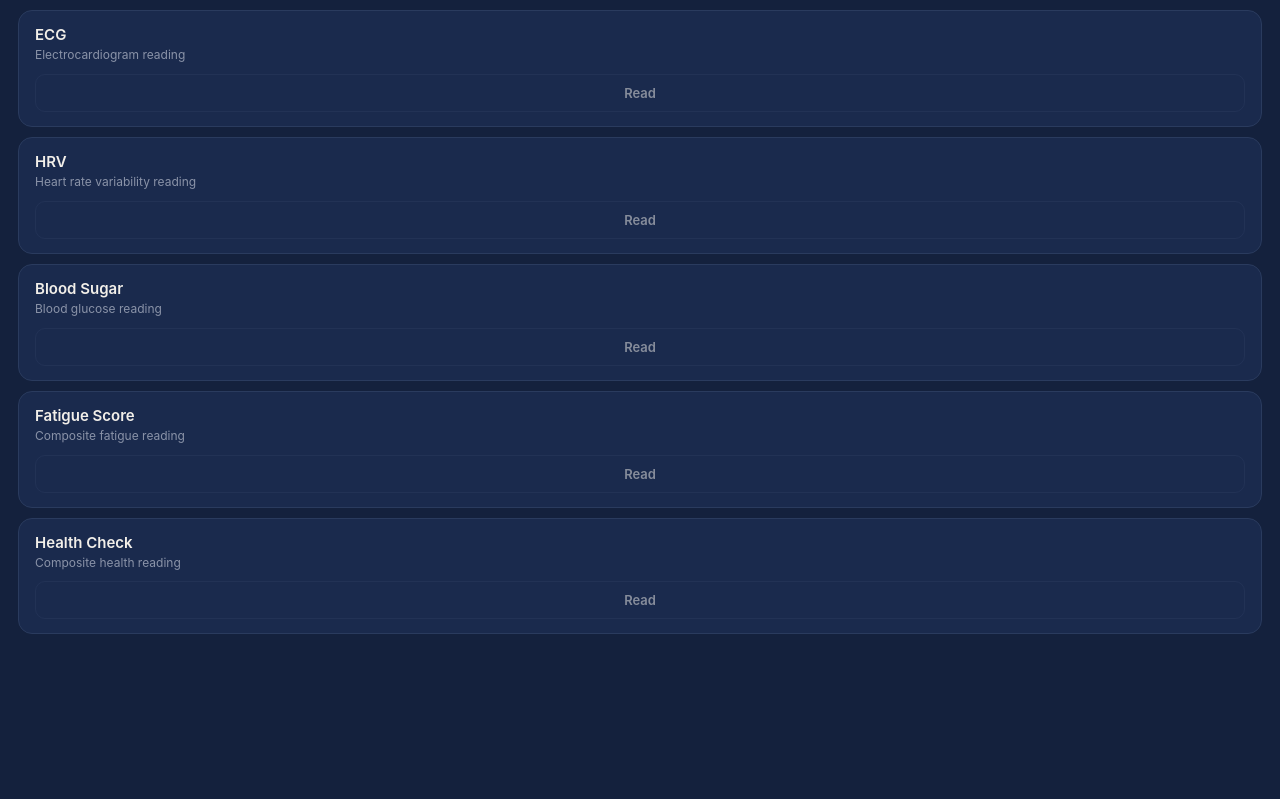
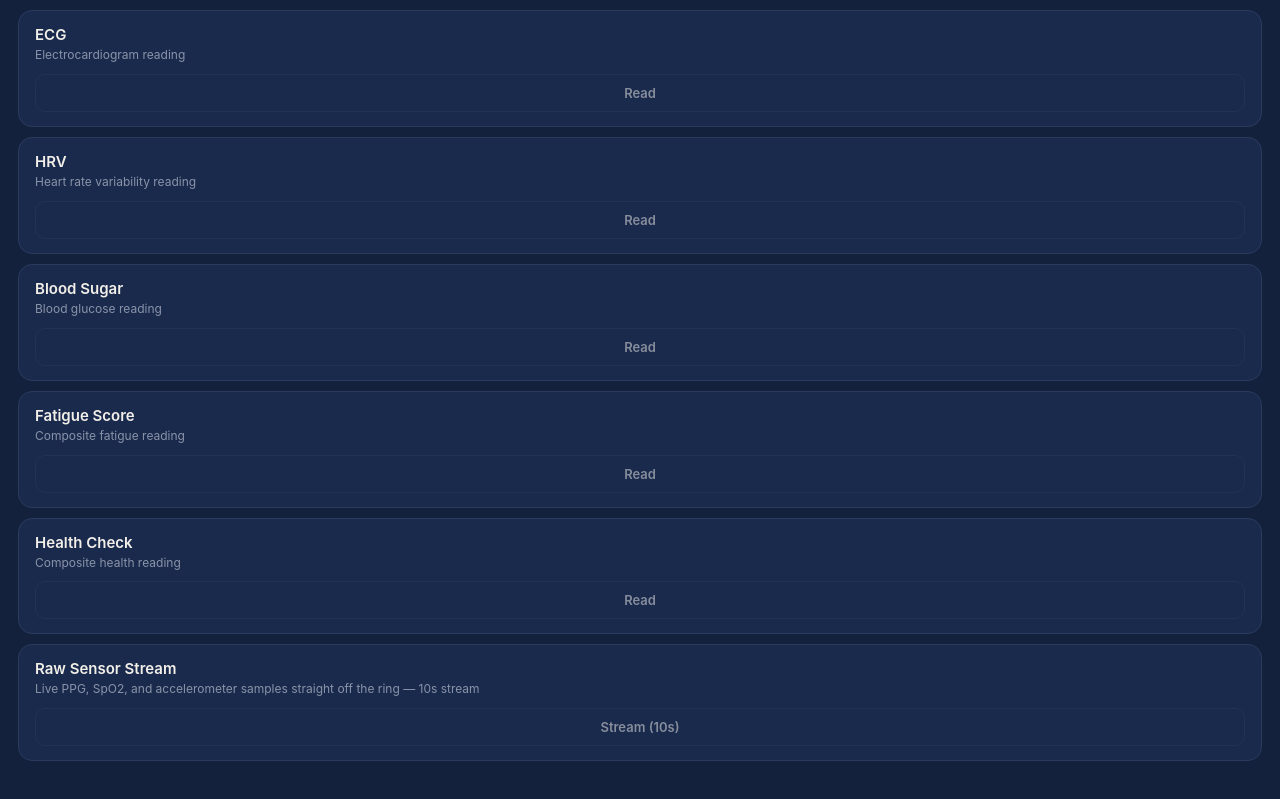
Before and after one commit to frizzo10/Smartring, a website: page ring-data.html in a window 1280 px wide. Shown: the part 1187-1986 px from the top of the page. Before the commit the page ends 1891 px from the top, so only its background shows below. Drawn offline with Linux system fonts and the light colour scheme.

Commit message:
Add Raw Sensor Stream card to diagnostics page

```diff
--- a/ring-data.html
+++ b/ring-data.html
@@ -189,6 +189,14 @@
     <pre class="result"></pre>
   </div>
 
+  <div id="card-rawsensor" class="card">
+    <div class="card-top">
+      <div><div class="card-title">Raw Sensor Stream</div><div class="card-desc">Live PPG, SpO2, and accelerometer samples straight off the ring — 10s stream</div></div>
+    </div>
+    <button class="read-btn" data-cmd="rawsensor" disabled>Stream (10s)</button>
+    <pre class="result"></pre>
+  </div>
+
   <script src="js/sage/colmi-ble.js"></script>
   <script src="js/sage/ring-data.js"></script>
 </body>
```
